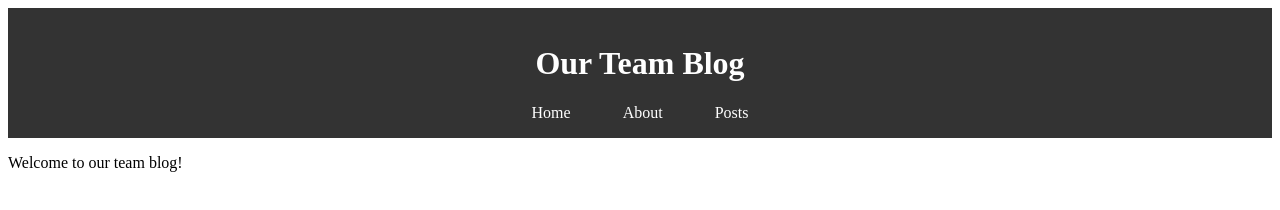
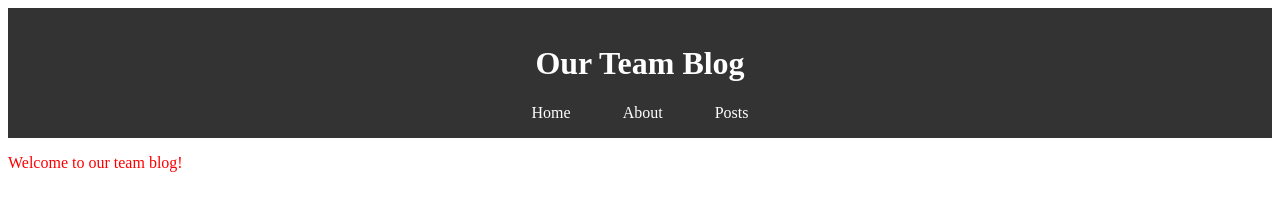
Before and after one commit to litojrarong-design/m2a3_team_project, a plain HTML site: page index.html in a window 1280 px wide. Drawn offline with Linux system fonts and the light colour scheme.

Commit message:
Temporary change

```diff
--- a/style.css
+++ b/style.css
@@ -1,3 +1,4 @@
+body {color: red}
 /* Team Blog Styles - To be expanded */
 /* Navigation & Header Styles */
 header {
```
